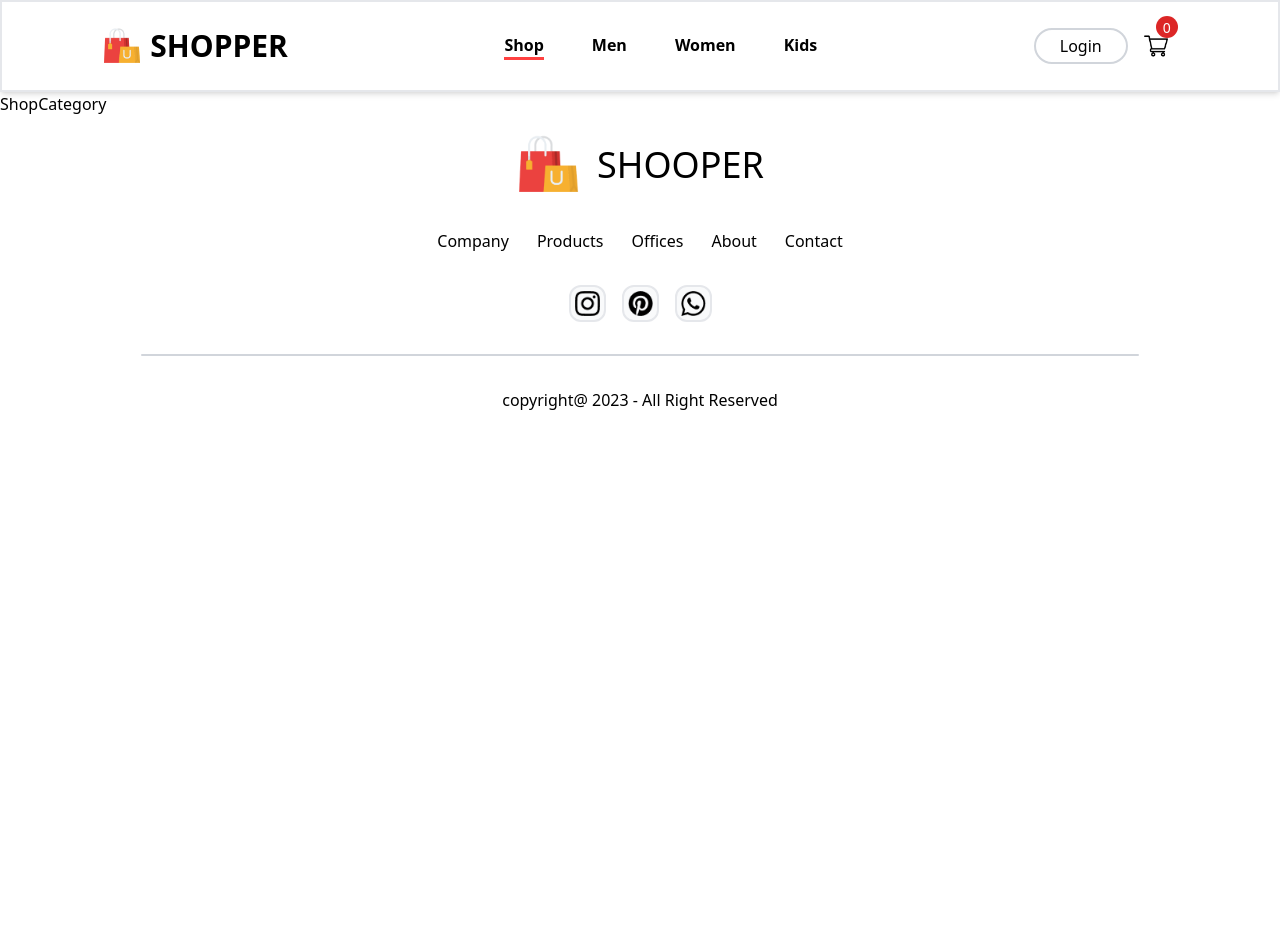
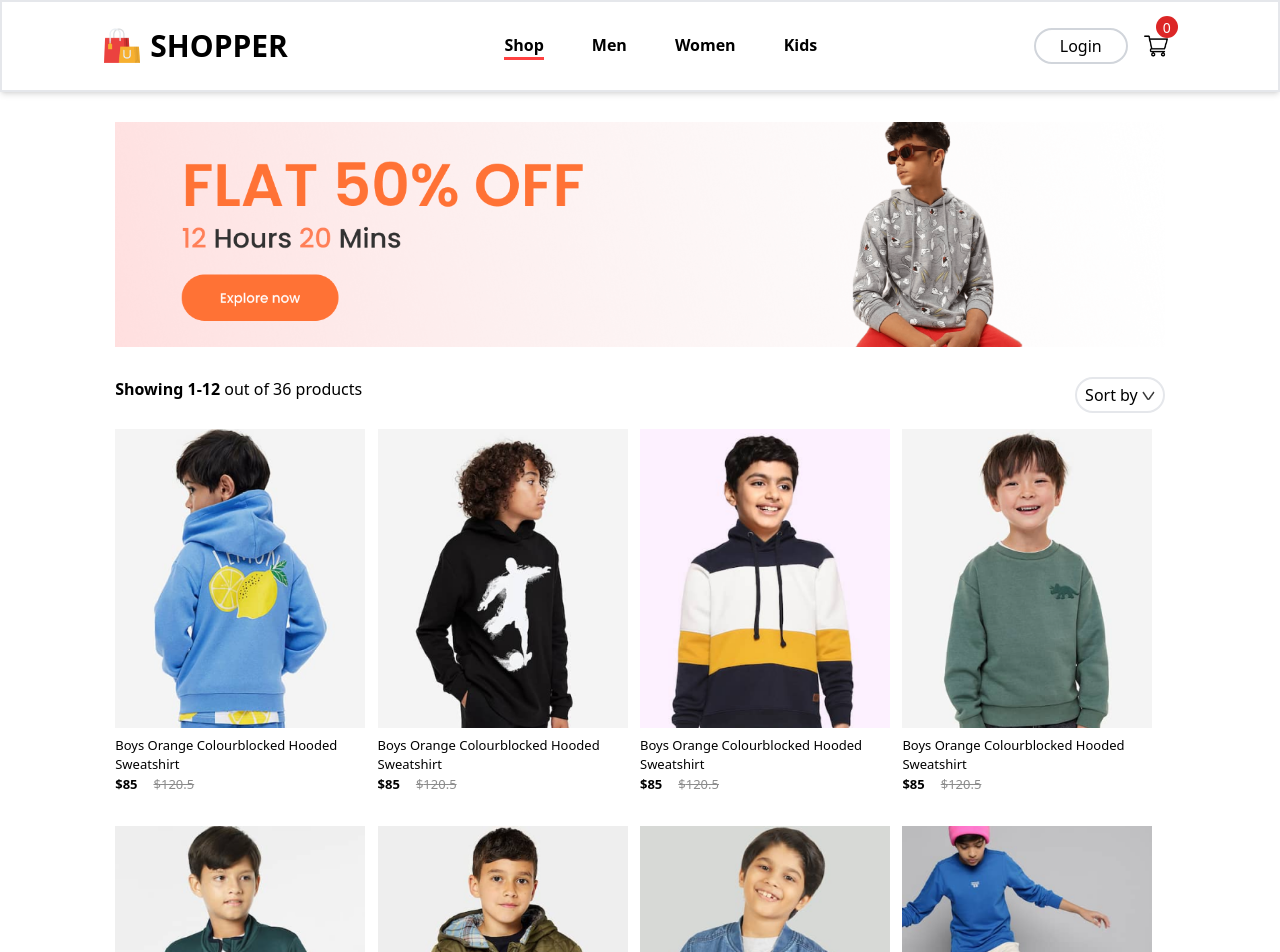
Before and after one commit to chowankumar/Ecommerce-Store-MERN, a React (Create React App) app in the folder frontend/: page /kids in a window 1280 px wide. Shown: the top 952 px of the page. Before the commit the page ends 800 px from the top, so only its background shows below. Built offline with nearby package versions, Linux system fonts and the light colour scheme.

Commit message:
shopCategory page complete

```diff
--- a/frontend/src/App.js
+++ b/frontend/src/App.js
@@ -21,7 +21,7 @@ function App() {
           <Route path="/" element={<Shop />} />
           <Route path="/men" element={<ShopCategory banner={men_baner} category="men" />} />
           <Route path="/women" element={<ShopCategory banner={women_baner} category="women" />} />
-          <Route path="/kids" element={<ShopCategory  banner={kid_baner} category="kids" />} />
+          <Route path="/kids" element={<ShopCategory  banner={kid_baner} category="kid" />} />
           <Route path="/product" element={<Product />}>
 
             <Route path=":productId" element={<Product />} />
--- a/frontend/src/Pages/ShopCategory.jsx
+++ b/frontend/src/Pages/ShopCategory.jsx
@@ -1,8 +1,38 @@
-import React from 'react'
+import React, { useContext } from 'react'
+import {ShopContext} from "../Context/ShopContext"
+import dropdown_icon from "../Components/Assets/dropdown_icon.png"
+import Item from "../Components/Item/Item"
+const ShopCategory = (props) => {
+  const {all_product} = useContext(ShopContext);
 
-const ShopCategory = () => {
   return (
-    <div>ShopCategory</div>
+
+    <div className=''>
+      <img className='w-[82%] block m-[30px_auto]' src={props.banner} alt="" />
+      <div className='flex justify-between w-[82%] mx-auto'>
+        <p>
+          <span className='font-bold'>Showing 1-12</span> out of 36 products
+        </p>
+        <div className='flex items-center justify-center gap-1 border-2 rounded-full px-2 py-1'>
+          Sort by <img src={dropdown_icon} alt="" />
+        </div>
+      </div>
+      <div className='grid grid-cols-1  md:grid-cols-2 lg:grid-cols-4 w-[82%] mt-4 mx-auto  gap-y-8'>
+        {all_product.map((item,i)=>{
+          if(props.category === item.category){
+
+            return <Item key={i} id={item.id} name={item.name} image={item.image} old_price={item.old_price } new_price={item.new_price}/>
+          }else{
+            return null;
+          }
+
+        })}
+      </div>
+
+      <div className='flex items-center justify-center py-24'>
+         <button className='bg-gray-200 rounded-full py-4 px-12 text-gray-500'>Explore More</button>
+      </div>
+    </div>
   )
 }
 
```
